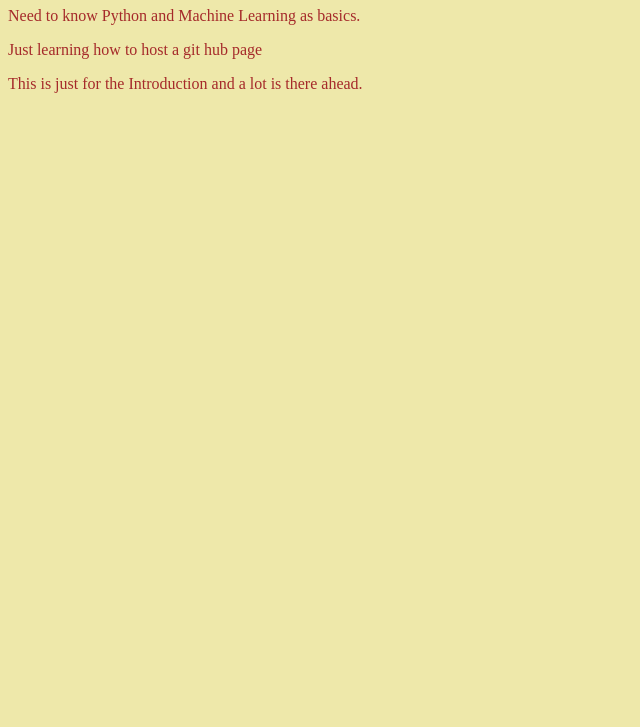
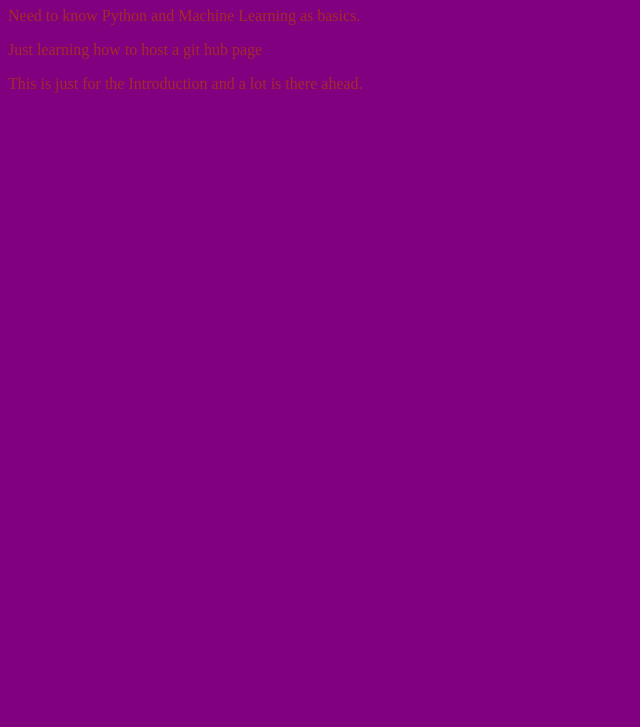
Before and after one commit to prerna963852/Assignment_1, a plain HTML site: page index.html in a window 1280 px wide. Shown: the part 73-800 px from the top of the page, without its empty margins (0-640 px from the left). Drawn offline with Linux system fonts and the light colour scheme.

Commit message:
Purple color will look good.

```diff
--- a/index.html
+++ b/index.html
@@ -3,7 +3,7 @@
 <head>
   <title>Page Title</title>
   <style>
-    body {background-color:palegoldenrod;}
+    body {background-color:purple;}
     h1 {color: black;}
     p {color:brown;}
   </style>
```
